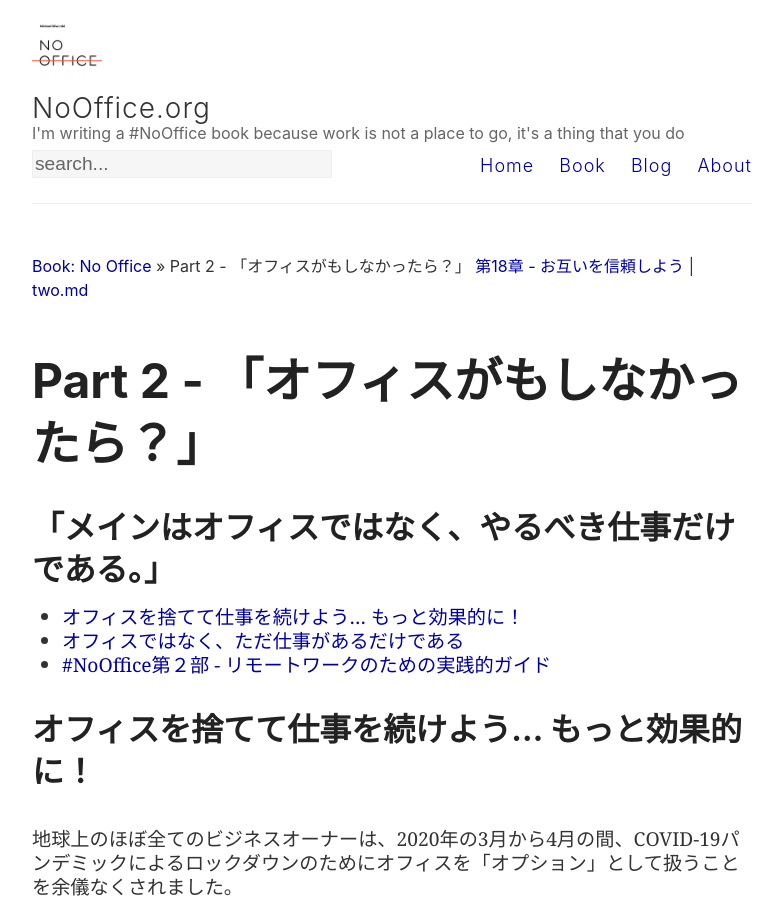
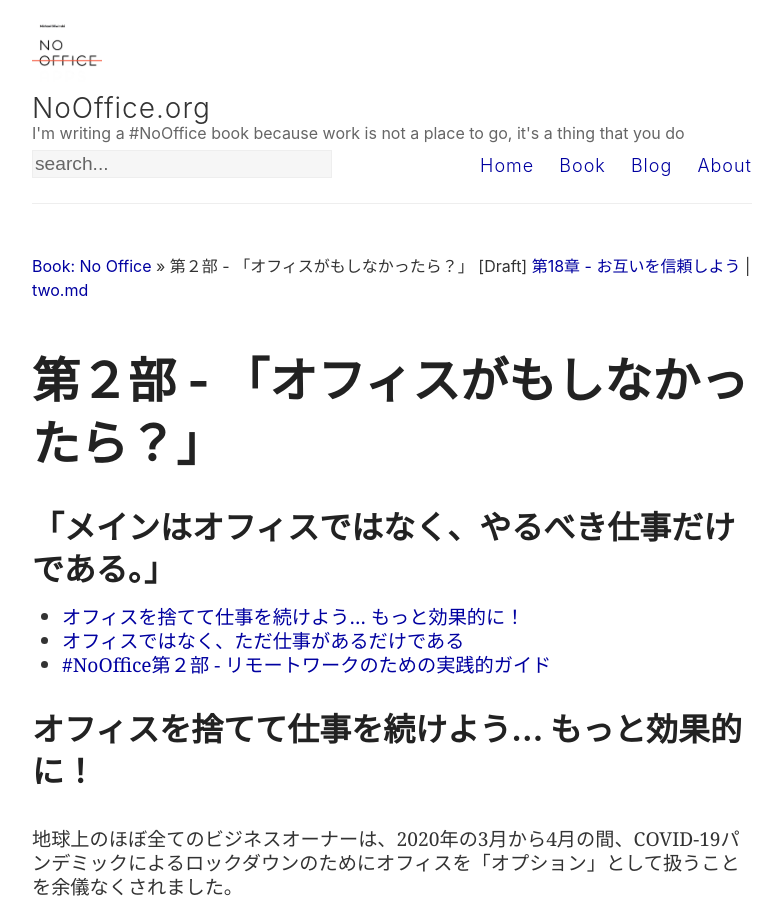
Before and after one commit to Nozbe/NoOffice.org, a Jekyll site: the page built from _jp/two.md, in a window 1280 px wide and 900 px high. Shown: the whole window, without its empty margins (248-1030 px from the left). Built offline with Jekyll 4.4.1, drawn with Linux system fonts in a browser that asks for light colours.

Commit message:
Update jp.yml

```diff
--- a/_data/jp.yml
+++ b/_data/jp.yml
@@ -87,11 +87,11 @@ toc:
     status: draft
     chname: 第17章
 - url: two
-  status: none
-  chname: Part 2
+  status: draft
+  chname: 第２部
   chapters:
   - url: trust
-    status: none
+    status: draft
     chname: 第18章
   - url: mobile
     status: none
```
